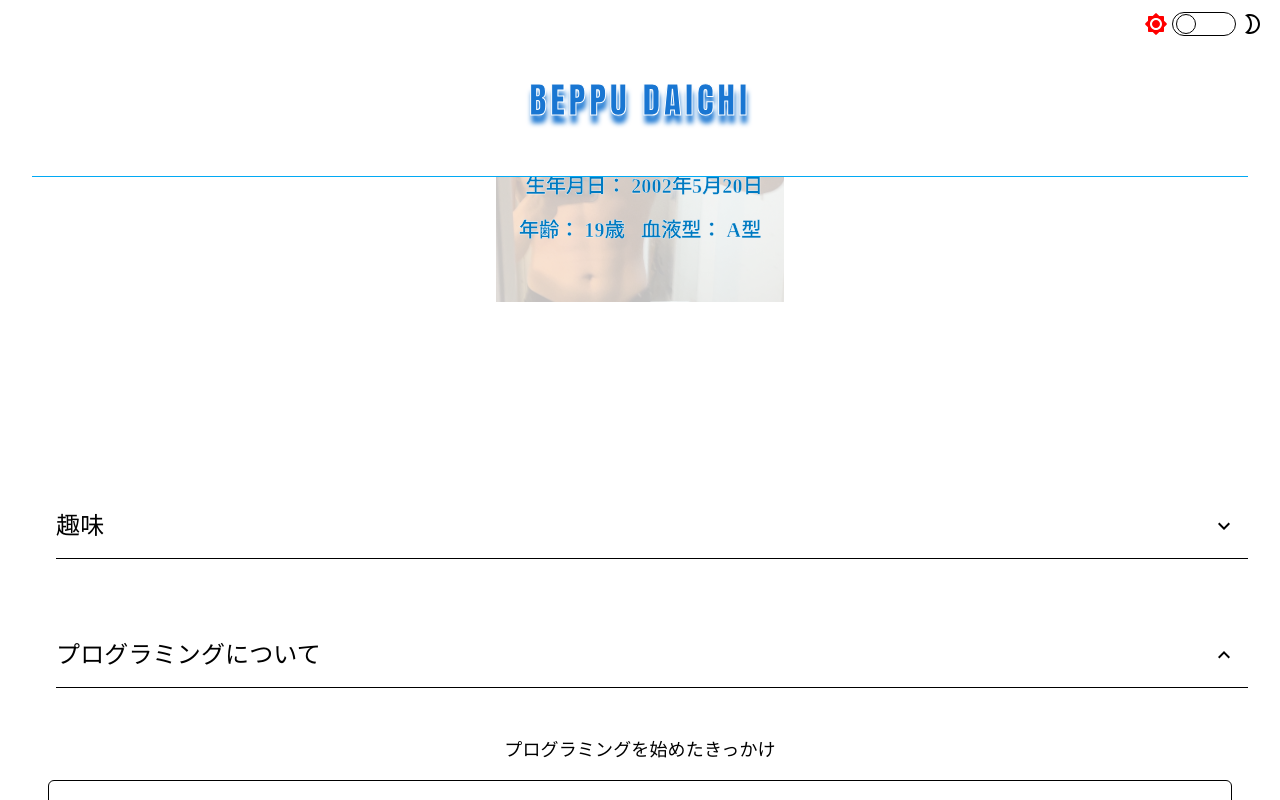
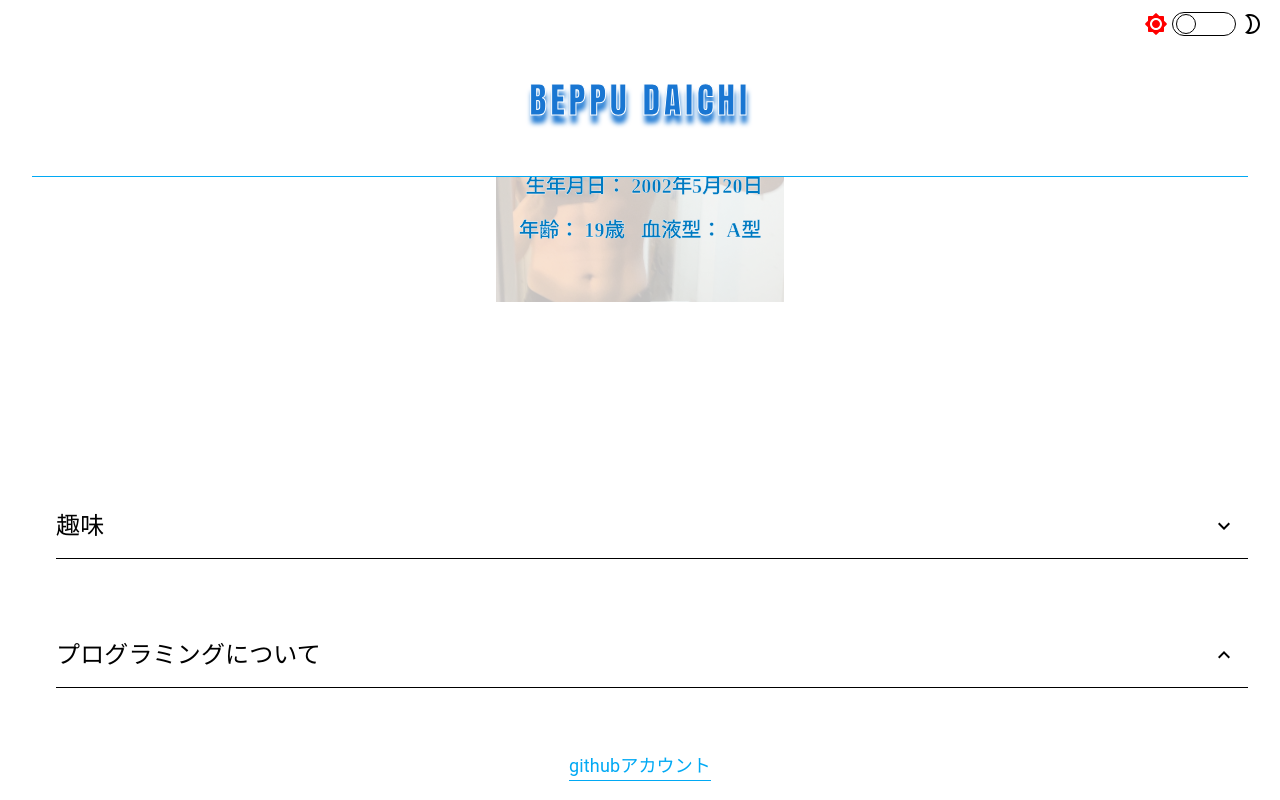
Before and after one commit to bdaichi/profile_web_site, a Next.js app: page /profile_page in a window 1280 px wide. Both pictures are taken after a click on the button 1224 px from the left and 918 px from the top of the page. Shown: the part 264-1064 px from the top of the page. Built offline with nearby package versions, Linux system fonts and the light colour scheme.

Commit message:
gitのurlを載せた

```diff
--- a/component/profile_page/pg_career_field.tsx
+++ b/component/profile_page/pg_career_field.tsx
@@ -5,7 +5,8 @@ type Props = {
 export default function PGCareerField(props: Props) {
 
     return (
-        <div className='flex flex-col' style={{ backgroundColor: props.isDarkMode ? 'black' : 'white' }}>
+        <div className='flex flex-col items-center' style={{ backgroundColor: props.isDarkMode ? 'black' : 'white' }}>
+            <a className='flex justify-center text-lg my-8 border-b' style={{ color: '#01a9f4', borderColor: '#01a9f4' }} href='https://github.com/bdaichi/profile_web_site.git'>githubアカウント</a>
             <p className='flex justify-center text-lg py-4' style={{ color: props.isDarkMode ? '#01a9f4' : 'black' }}>プログラミングを始めたきっかけ</p>
             <p className='flex justify-center text-base tracking-widest whitespace-pre-wrap mx-4 p-7 border border-gray-400 rounded-md' style={{ color: props.isDarkMode ? 'white' : 'black', borderColor: props.isDarkMode ? '#01a9f4' : 'black', }}>
                 中学生の時にパソコンができる人に憧れを抱いていて、かっこいいなと思っていました。
```
